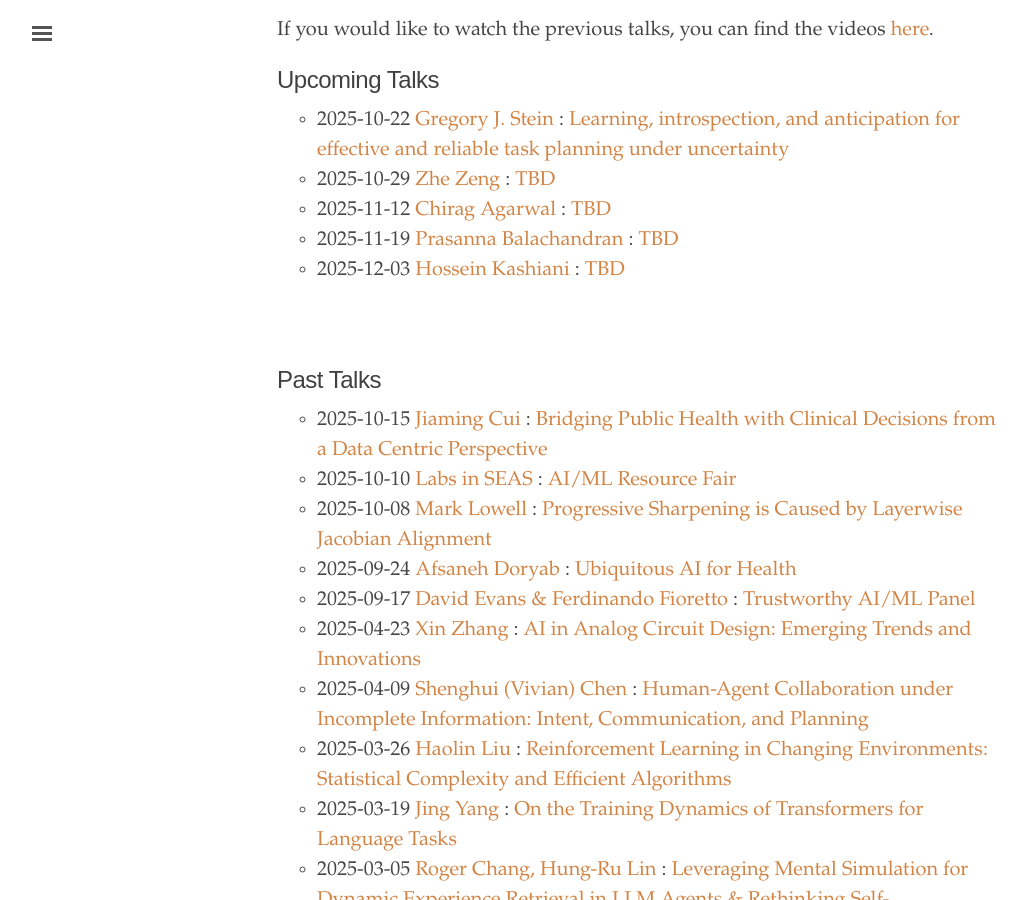
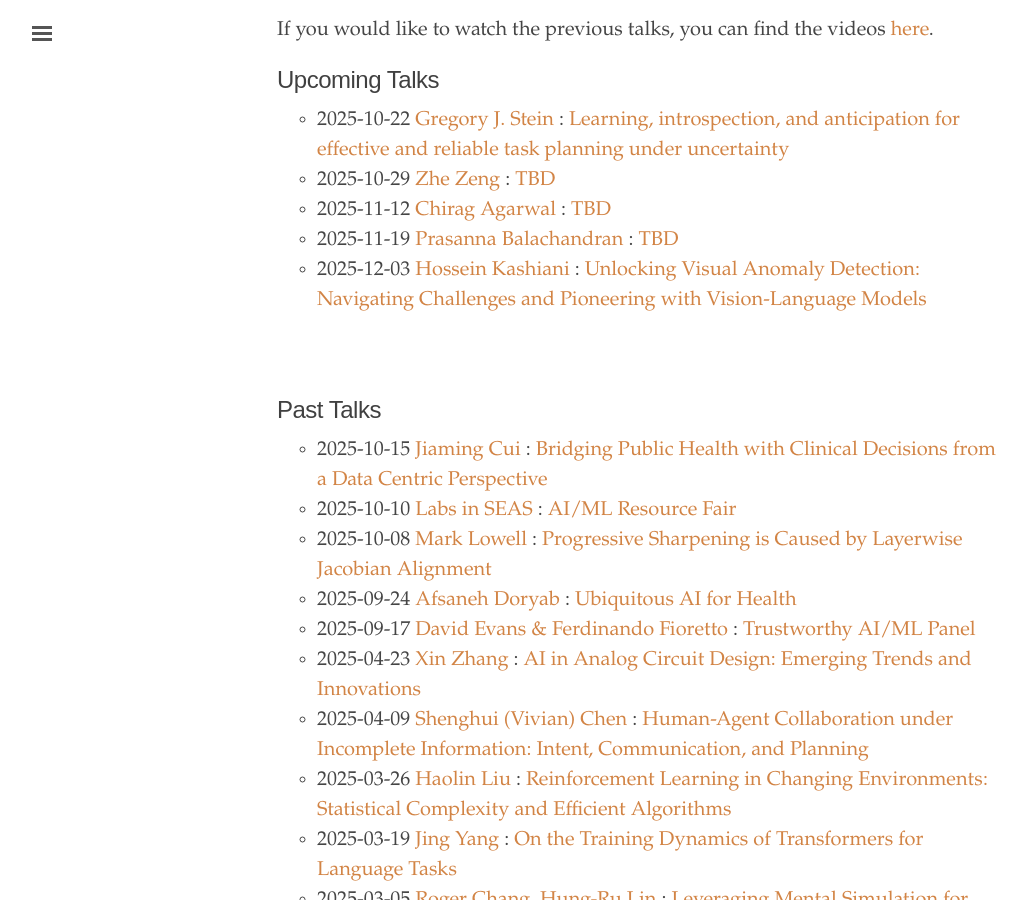
Before and after one commit to uvaml/uvaml.github.io, a Jekyll site: the page built from index.html, in a window 1280 px wide and 900 px high, scrolled down 452 px. Shown: the whole window, without its empty margins (3-1028 px from the left). Built offline with Jekyll 4.4.1, drawn with Linux system fonts in a browser that asks for light colours.

Commit message:
add abstract

```diff
--- a/_texts/2025-12-03.md
+++ b/_texts/2025-12-03.md
@@ -1,6 +1,6 @@
 ---
 layout: post
-title: "TBD"
+title: "Unlocking Visual Anomaly Detection: Navigating Challenges and Pioneering with Vision-Language Models"
 author: Hossein Kashiani
 homepage: "https://kashiani.github.io/"
 image: "https://kashiani.github.io/Doc/circle-cropped.png"
@@ -13,6 +13,7 @@
 ---
 
 **Abstract**
+Visual anomaly detection (VAD) is pivotal for ensuring quality in manufacturing, medical imaging, and safety inspections, yet it continues to face challenges such as data scarcity, domain shifts, and the need for precise localization and reasoning. This seminar explores VAD fundamentals, core challenges, and recent advancements leveraging vision-language models and multimodal large language models (MLLMs). We contrast CLIP-based methods for efficient zero/few-shot detection with MLLM-driven reasoning for explainable, threshold-free outcomes. Drawing from recent studies, we highlight emerging trends, benchmarks, and future directions toward building adaptable, real-world VAD systems. This talk is designed for researchers and practitioners interested in AI-driven inspection and next-generation multimodal approaches.
 
 
 **Bio:**
```
